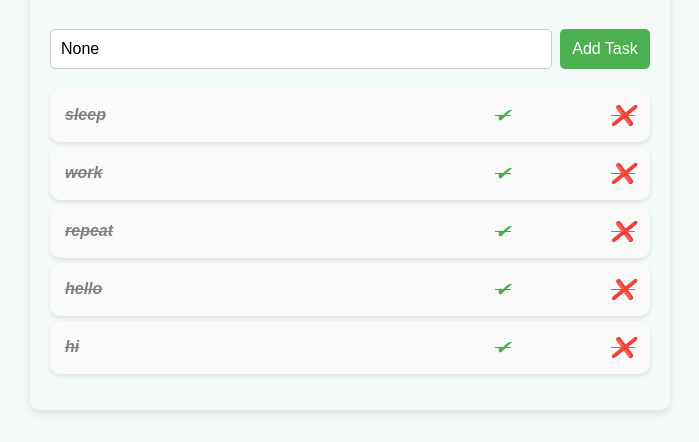
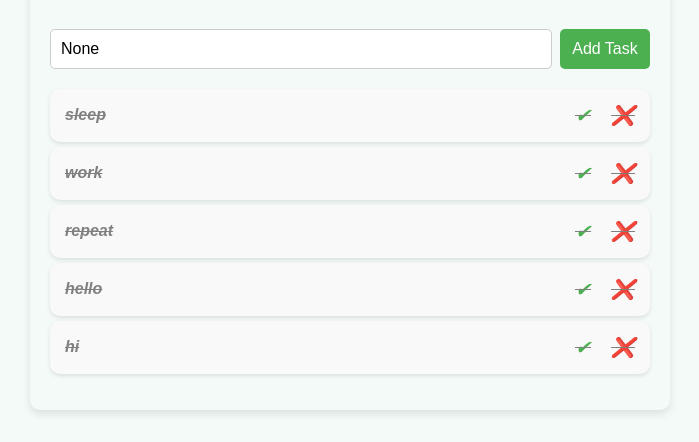
Before and after one commit to Rohit0414/odoo, a Django app: page / in a window 1280 px wide. Shown: the part 140-582 px from the top of the page, without its empty margins (290-989 px from the left). Run offline with Django 5.2, Linux system fonts and the light colour scheme; data comes from the database, SQL or seed files in the repository; both versions use the stored data as it was after the commit.

Commit message:
To_do_list

```diff
--- a/static/styles.css
+++ b/static/styles.css
@@ -83,7 +83,7 @@
 .actions {
     display: flex;
     justify-content:center;
-    gap: 100px;
+    gap: 20px;
 }
 
 .actions a {
```
Also changed, not shown: db.sqlite3.
